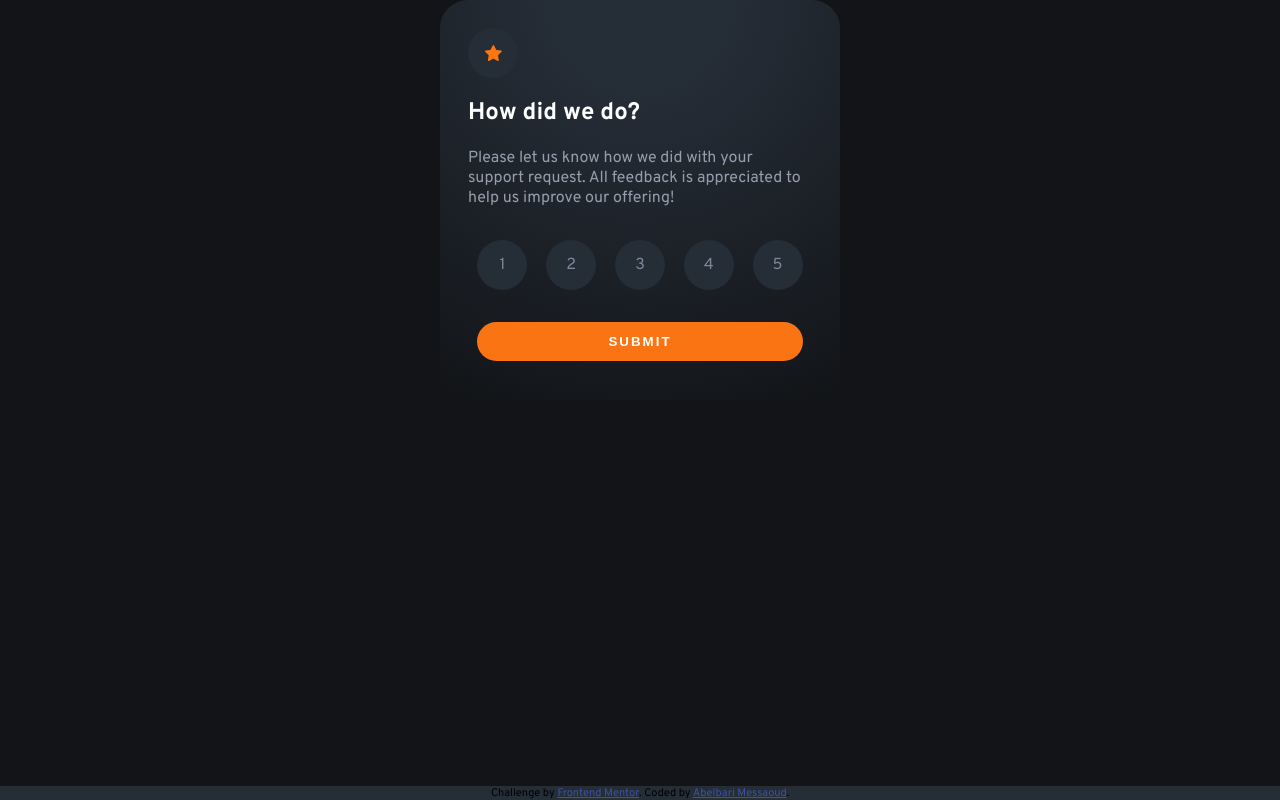
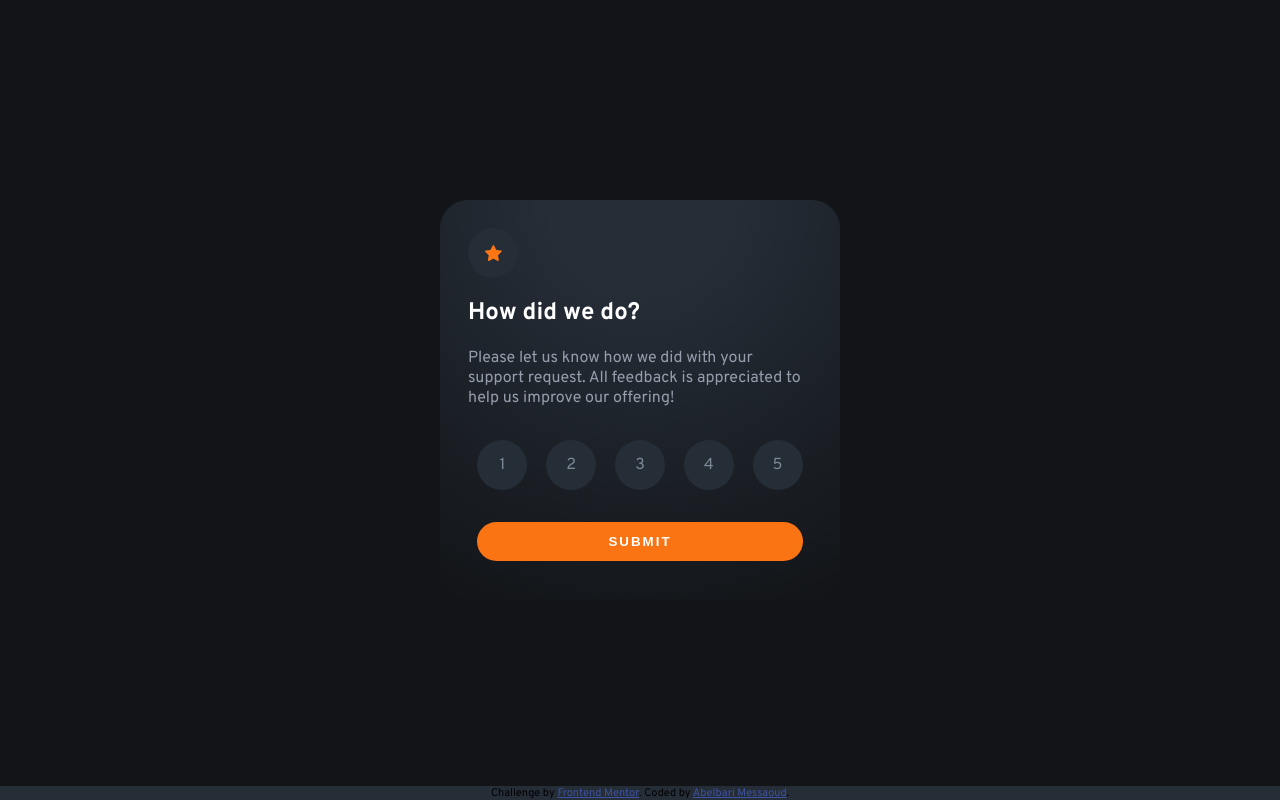
Before and after one commit to barimess/interactive-rating-component-main, a plain HTML site: page index.html in a window 1280 px wide. Drawn offline with Linux system fonts and the light colour scheme.

Commit message:
added comments to clear confusion.

```diff
--- a/index.js
+++ b/index.js
@@ -1,11 +1,15 @@
 let ratingstate = "";
 
+// function to select a rating and clear other selections
 function select(obj) {
  ratingstate = obj.innerHTML;
  let wiper ;
+ //scuffed way of clearing selections.
  for(let i=1; i<6; i++) {
    wiper = document.getElementById(`number-${i}`);
    wiper.classList.remove("selected");
  }
  obj.classList.add("selected");
 }
+
+// TODO: find a way to translate functionality towards the thank you wrapper.
--- a/style.css
+++ b/style.css
@@ -28,7 +28,7 @@ body {
     justify-content: center;
     align-items: center;
     /* put back once you finish with small window */
-    /* height: 100vh; */
+    height: 100vh;
 }
 
 .rating-wrapper {
@@ -49,6 +49,7 @@ body {
     align-items: center;
 }
 
+/* TODO: should I delete this ? useless so far  */
 .star-image {
 }
 
@@ -110,6 +111,8 @@ body {
     color: var(--Orange);
 }
 
+
+/* TODO: start thank you wrapper and finish styling */
 .thankyou-wrapper {
     display: none;
 }
```
Also changed, not shown: index.html (+1 -1 lines).
